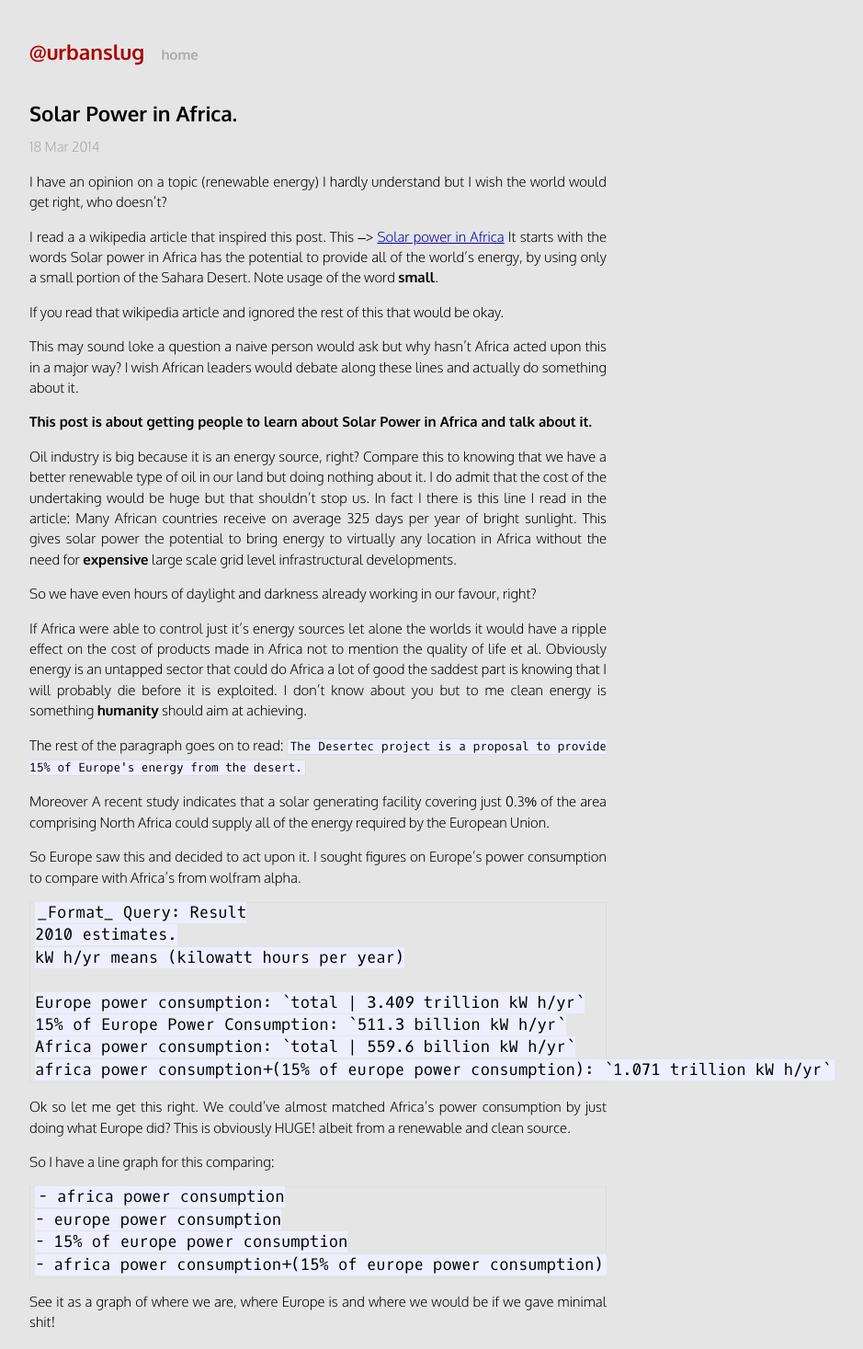
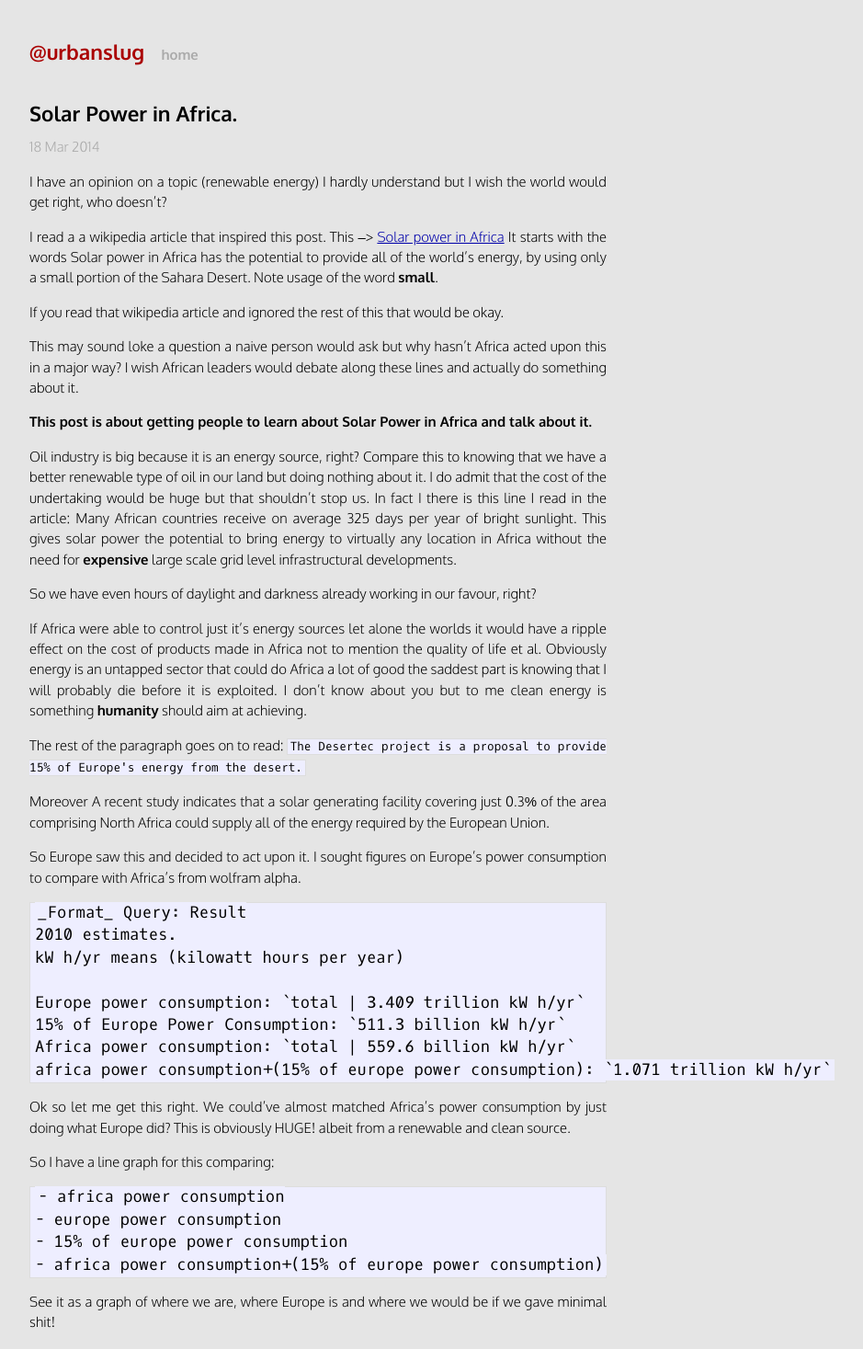
Before and after one commit to beerendlauwers/urbanslug.github.io, a Jekyll site: the page built from _posts/2014-03-18-Solar-Power-in-Africa.md, in a window 1280 px wide. Shown: the top 1467 px of the page at 92% size, without its empty margins (294-1233 px from the left). Built offline with Jekyll 4.4.1, drawn with Linux system fonts in a browser that asks for light colours; Markdown is read by kramdown in place of the engine named in the settings.

Commit message:
Fixed broken code blocks

```diff
--- a/css/sec.css
+++ b/css/sec.css
@@ -35,12 +35,6 @@ font-family: 'Oxygen', sans-serif;
 }
 
 
-
-.post pre {
-  background: #e5e5e5;
-}
-
-
 .post code {
   font-family: 'Oxygen Mono';
   font-size: 85%;
```
